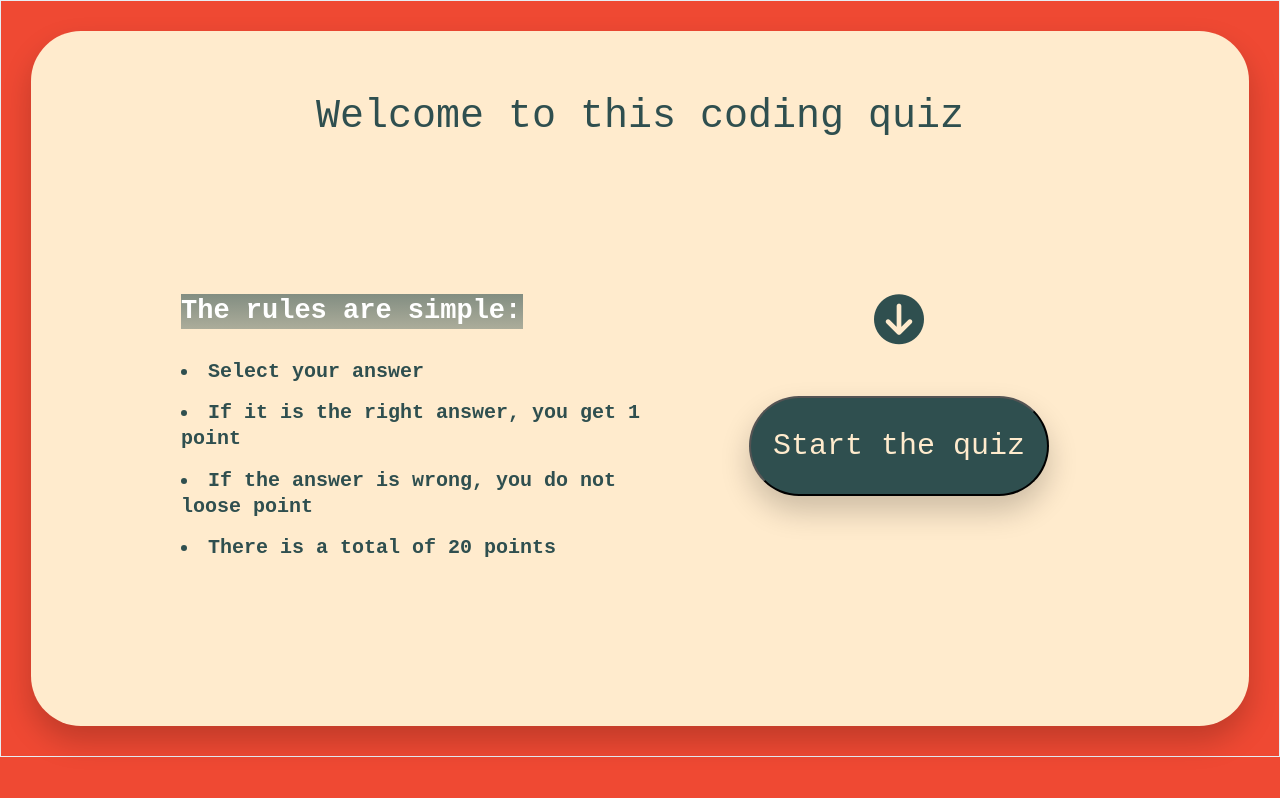
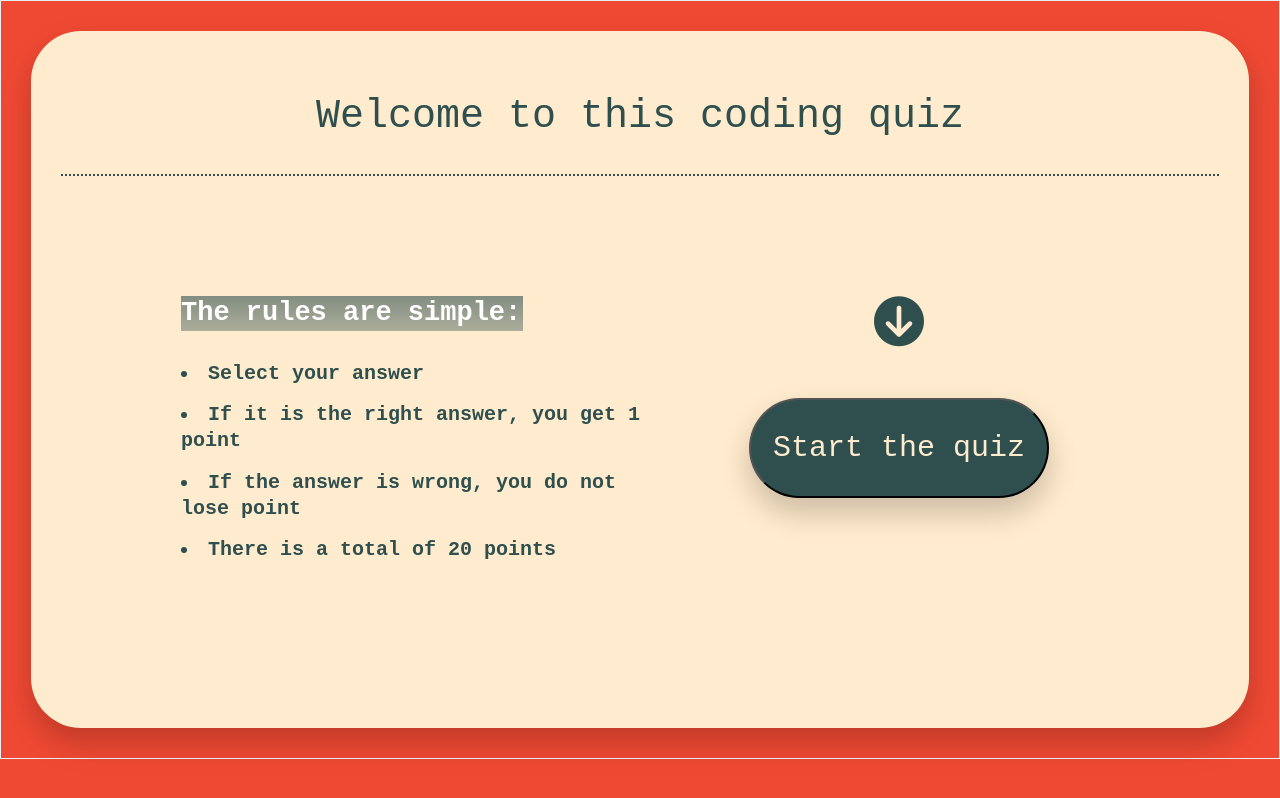
Before and after one commit to JustineOverflow/coding-quizz-reactjs, a React (Create React App) app: page / in a window 1280 px wide. Built offline with nearby package versions, Linux system fonts and the light colour scheme.

Commit message:
fix typo

```diff
--- a/src/Home/Home.js
+++ b/src/Home/Home.js
@@ -12,7 +12,7 @@ class Home extends Component {
                             <h3 className="home-rules">The rules are simple:</h3>
                             <li className="home-rules-list"> Select your answer</li>
                             <li className="home-rules-list"> If it is the right answer, you get 1 point</li>
-                            <li className="home-rules-list"> If the answer is wrong, you do not loose point</li>
+                            <li className="home-rules-list"> If the answer is wrong, you do not lose point</li>
                             <li className="home-rules-list"> There is a total of 20 points</li>
                         </div>
                         <div className="home-container-column2">
--- a/src/Home/home.scss
+++ b/src/Home/home.scss
@@ -14,6 +14,7 @@
     font-size: 4rem;
     font-weight: 200;
     text-align: center;
+    border-bottom: 2px dotted darkslategrey;
   }
 
   &-container {
@@ -31,6 +32,7 @@
       grid-column: 1/2;
       text-align: left;
     }
+
     &-column2 {
       grid-column: 2/-1;
     }
@@ -42,6 +44,10 @@
     font-size: 2.7rem;
     background-image: linear-gradient(rgba(darkslategray, 0.6), rgba(darkslategray, 0.4));
     width: 70%;
+
+    &:hover {
+      transform: translateX(-1.5rem) scale(1.03);
+    }
 
     &-list {
       margin-bottom: 1.5rem;
@@ -71,6 +77,7 @@
       text-decoration: none;
       color: blanchedalmond;
     }
+
     a:hover {
       transform: translateY(2.5%);
     }
--- a/src/Quiz/quiz.scss
+++ b/src/Quiz/quiz.scss
@@ -2,7 +2,6 @@
    text-align: left;
    color: blanchedalmond;
    font-size: 3rem;
-   margin: 1rem;
    cursor: pointer;
 
    &:hover {
@@ -18,11 +17,11 @@
 
    &-title {
       color: blanchedalmond;
-      margin: 3rem;
+      margin: 2rem;
    }
 
    &-ask {
-      height: 20rem;
+      height: 15rem;
       background-color: blanchedalmond;
       border-radius: 5rem;
       box-shadow: 0 15px 30px rgba(0, 0, 0, .2);
@@ -32,7 +31,7 @@
       &-text {
          color: #ef4933;
          font-size: 3rem;
-         margin-top: 7rem;
+         margin-top: 5rem;
          margin-left: 1rem;
          margin-right: 1rem;
          font-weight: 500;
```
